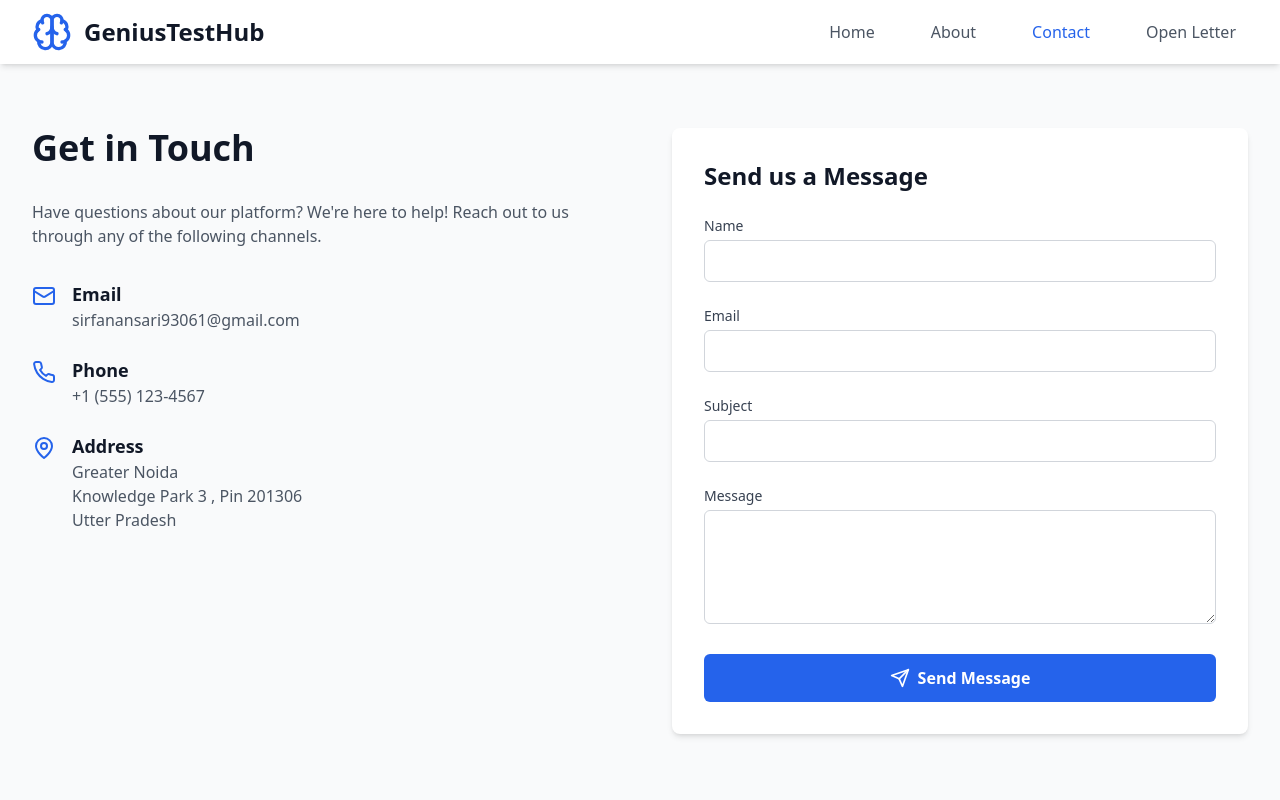
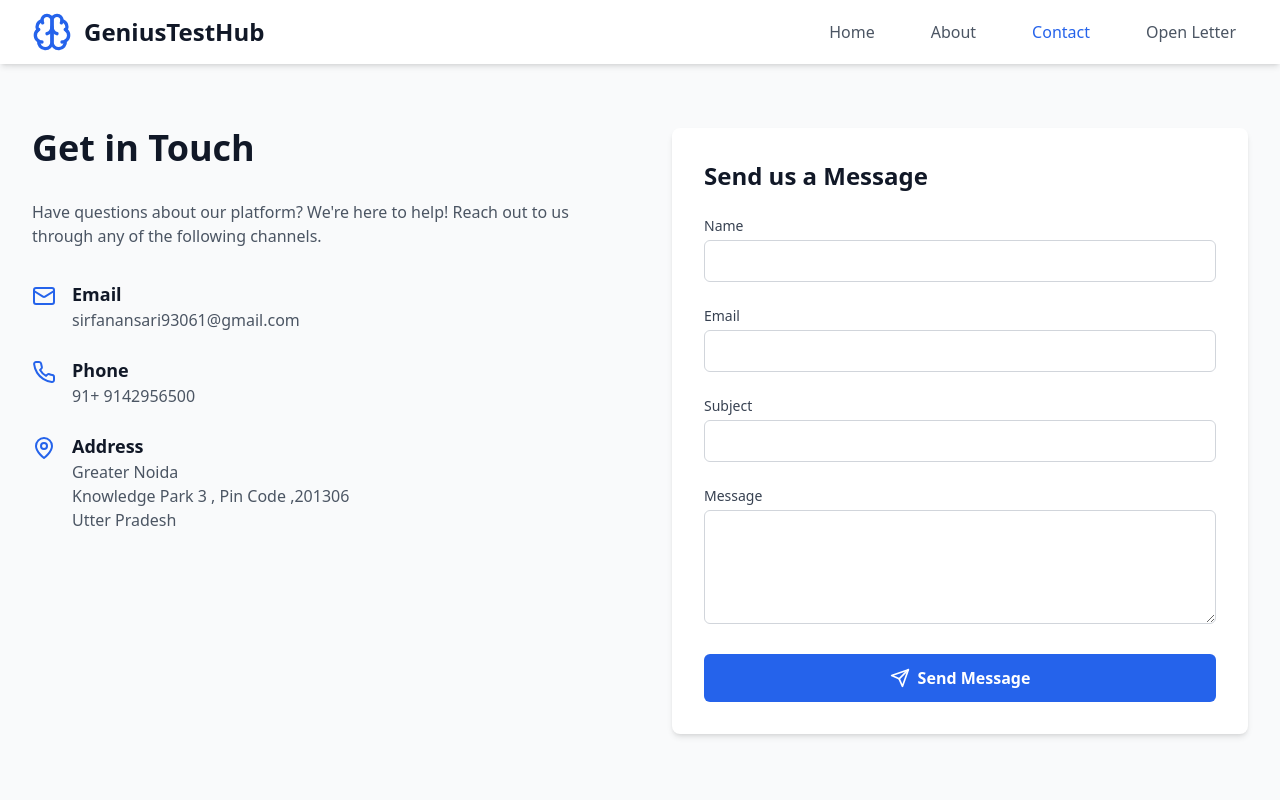
Before and after one commit to TechWithIfn/GeniusTestHub, a React (Vite) app: page /contact in a window 1280 px wide. Shown: the top 800 px of the page. Built offline with nearby package versions, Linux system fonts and the light colour scheme.

Commit message:
Update Contact.tsx

```diff
--- a/src/pages/Contact.tsx
+++ b/src/pages/Contact.tsx
@@ -45,7 +45,7 @@
                 <Phone className="h-6 w-6 text-blue-600 mt-1" />
                 <div className="ml-4">
                   <h3 className="text-lg font-semibold">Phone</h3>
-                  <p className="text-gray-600">+1 (555) 123-4567</p>
+                  <p className="text-gray-600">91+ 9142956500</p>
                 </div>
               </div>
 
@@ -55,7 +55,7 @@
                   <h3 className="text-lg font-semibold">Address</h3>
                   <p className="text-gray-600">
                     Greater Noida<br />
-                    Knowledge Park 3 , Pin 201306<br />
+                    Knowledge Park 3 , Pin  Code ,201306<br />
                     Utter Pradesh
                   </p>
                 </div>
```
